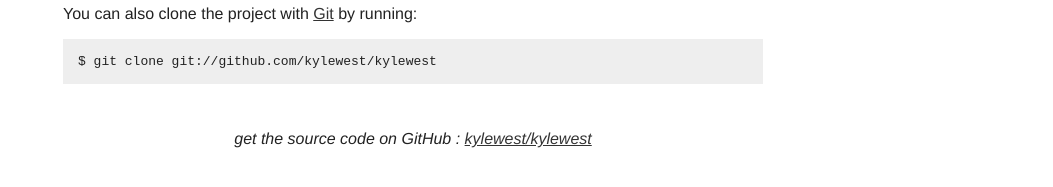
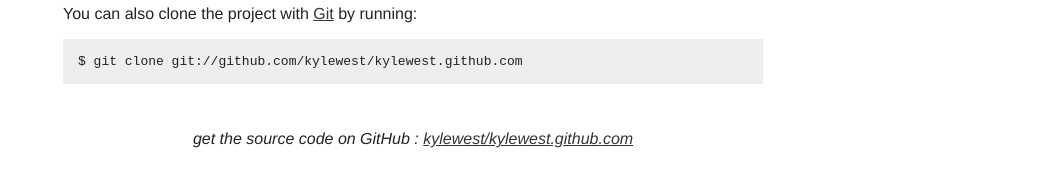
Before and after one commit to kylewest/kylewest.github.com, a plain HTML site: page index.html in a window 1280 px wide. Shown: the part 303-490 px from the top of the page, without its empty margins (227-1280 px from the left). Drawn offline with Linux system fonts and the light colour scheme.

Commit message:
Updated links to point to correct repository.

```diff
--- a/index.html
+++ b/index.html
@@ -3,7 +3,7 @@
 <head>
   <meta charset='utf-8'>
 
-  <title>kylewest/kylewest @ GitHub</title>
+  <title>kylewest/kylewest.github.com @ GitHub</title>
 
   <style type="text/css">
     body {
@@ -36,13 +36,13 @@
   <div id="container">
 
     <div class="download">
-      <a href="http://github.com/kylewest/kylewest/zipball/master">
+      <a href="http://github.com/kylewest/kylewest.github.com/zipball/master">
         <img border="0" width="90" src="http://github.com/images/modules/download/zip.png"></a>
-      <a href="http://github.com/kylewest/kylewest/tarball/master">
+      <a href="http://github.com/kylewest/kylewest.github.com/tarball/master">
         <img border="0" width="90" src="http://github.com/images/modules/download/tar.png"></a>
     </div>
 
-    <h1><a href="http://github.com/kylewest/kylewest">kylewest</a>
+    <h1><a href="http://github.com/kylewest/kylewest.github.com">kylewest</a>
       <span class="small">by <a href="http://github.com/kylewest">kylewest</a></span></h1>
 
     <div class="description">
@@ -56,16 +56,16 @@
     <h2>Download</h2>
     <p>
       You can download this project in either
-      <a href="http://github.com/kylewest/kylewest/zipball/master">zip</a> or
-      <a href="http://github.com/kylewest/kylewest/tarball/master">tar</a> formats.
+      <a href="http://github.com/kylewest/kylewest.github.com/zipball/master">zip</a> or
+      <a href="http://github.com/kylewest/kylewest.github.com/tarball/master">tar</a> formats.
     </p>
     <p>You can also clone the project with <a href="http://git-scm.com">Git</a>
       by running:
-      <pre>$ git clone git://github.com/kylewest/kylewest</pre>
+      <pre>$ git clone git://github.com/kylewest/kylewest.github.com</pre>
     </p>
 
     <div class="footer">
-      get the source code on GitHub : <a href="http://github.com/kylewest/kylewest">kylewest/kylewest</a>
+      get the source code on GitHub : <a href="http://github.com/kylewest/kylewest.github.com">kylewest/kylewest.github.com</a>
     </div>
 
   </div>
```
